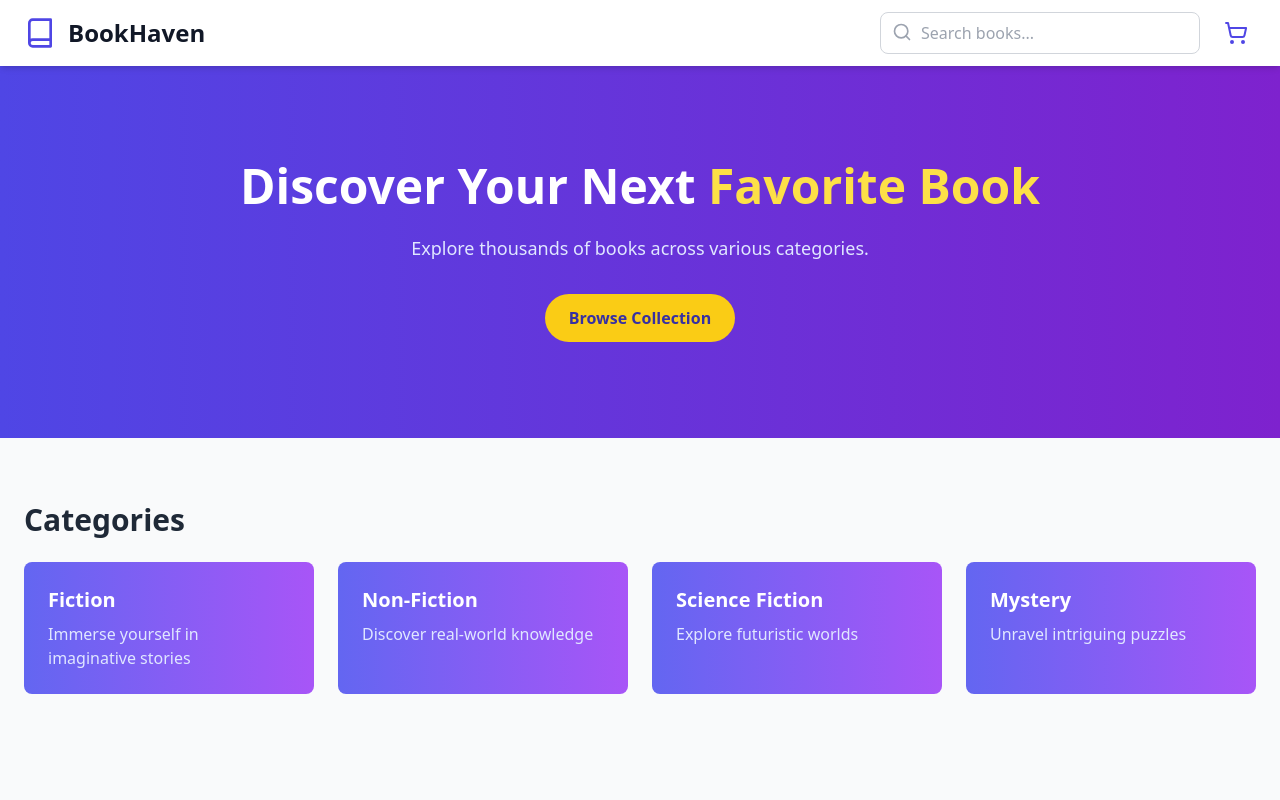
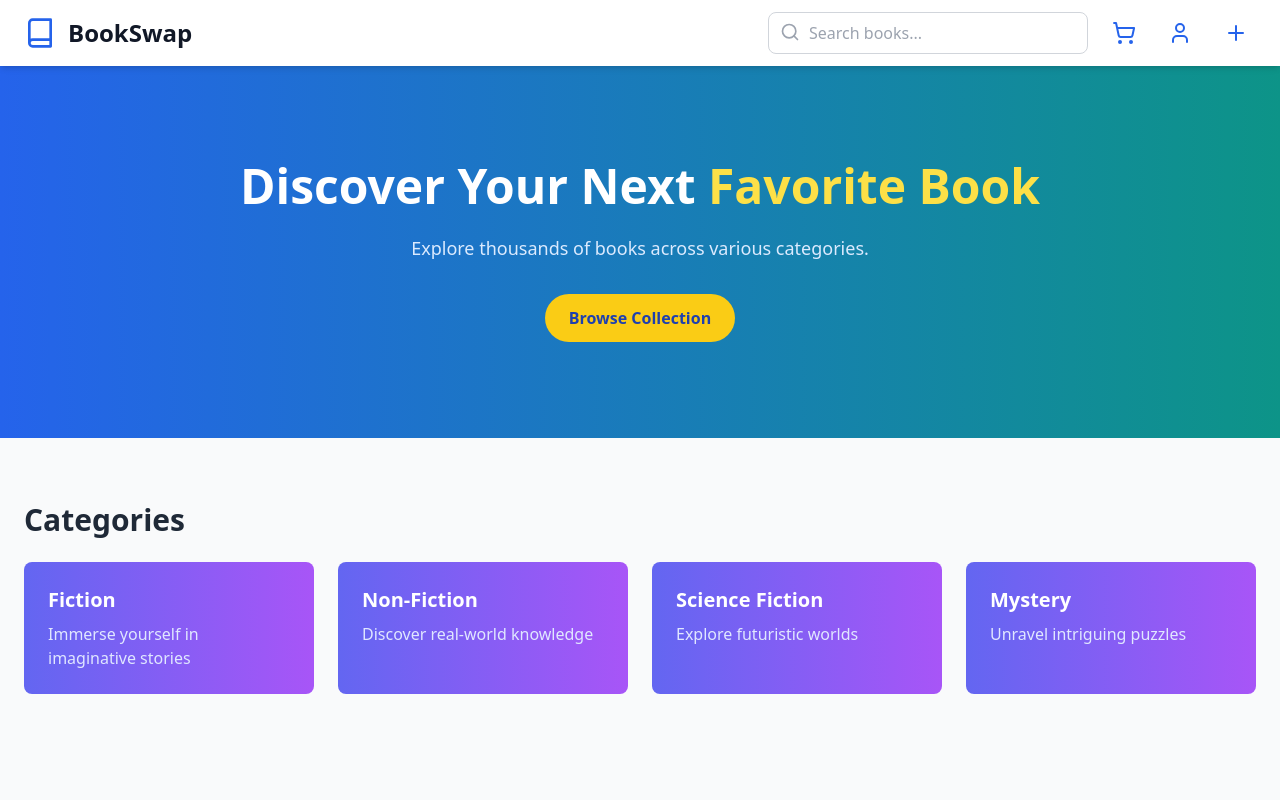
Before and after one commit to Neel-07/Online-bookstore, a React (Vite) app: page / in a window 1280 px wide. Both pictures are taken after a click on the button "Explore Now". Shown: the top 800 px of the page. Built offline with nearby package versions, Linux system fonts and the light colour scheme.

Commit message:
Added features

```diff
--- a/src/App.tsx
+++ b/src/App.tsx
@@ -1,5 +1,5 @@
 import React, { useState } from "react";
-import { Search, ShoppingCart, Book as BookIcon, Menu, X, ArrowRight } from "lucide-react";
+import { Search, ShoppingCart, Book as BookIcon, Menu, X, ArrowRight, User, Plus, Star } from "lucide-react";
 import { BookCard } from "./components/BookCard";
 import { CategoryCard } from "./components/CategoryCard";
 import { books, categories } from "./data/books";
@@ -9,6 +9,8 @@ function App() {
   const [searchQuery, setSearchQuery] = useState("");
   const [isMobileMenuOpen, setIsMobileMenuOpen] = useState(false);
   const [isLandingPageVisible, setIsLandingPageVisible] = useState(true);
+  const [isLoggedIn, setIsLoggedIn] = useState(false);
+  const [showUploadForm, setShowUploadForm] = useState(false);
 
   const filteredBooks = books.filter(
     (book) =>
@@ -20,6 +22,24 @@ function App() {
     setIsLandingPageVisible(false);
   };
 
+  const handleLogin = () => {
+    setIsLoggedIn(true);
+  };
+
+  const handleLogout = () => {
+    setIsLoggedIn(false);
+  };
+
+  const handleUploadBook = () => {
+    setShowUploadForm(true);
+  };
+
+  const handleSubmitBook = (e:any) => {
+    e.preventDefault();
+    // Handle book submission logic here
+    setShowUploadForm(false);
+  };
+
   return (
     <div className="min-h-screen bg-gray-50 text-gray-800">
       {/* Landing Page */}
@@ -28,7 +48,7 @@ function App() {
           initial={{ opacity: 0 }}
           animate={{ opacity: 1 }}
           exit={{ opacity: 0 }}
-          className="fixed inset-0 bg-gradient-to-r from-indigo-600 to-purple-700 flex flex-col items-center justify-center text-white z-50"
+          className="fixed inset-0 bg-gradient-to-r from-blue-600 to-teal-600 flex flex-col items-center justify-center text-white z-50"
         >
           <motion.h1
             initial={{ y: -50, opacity: 0 }}
@@ -36,22 +56,22 @@ function App() {
             transition={{ delay: 0.2 }}
             className="text-6xl font-extrabold mb-6 text-center"
           >
-            Welcome to <span className="text-yellow-300">BookHaven</span>
+            Welcome to <span className="text-yellow-300">BookSwap</span>
           </motion.h1>
           <motion.p
             initial={{ y: 50, opacity: 0 }}
             animate={{ y: 0, opacity: 1 }}
             transition={{ delay: 0.4 }}
-            className="text-lg text-indigo-100 mb-8 text-center"
+            className="text-lg text-blue-100 mb-8 text-center"
           >
-            Your ultimate destination for discovering and purchasing books.
+            Buy, sell, and review books with ease.
           </motion.p>
           <motion.button
             initial={{ scale: 0 }}
             animate={{ scale: 1 }}
             transition={{ delay: 0.6 }}
             onClick={handleExploreClick}
-            className="bg-yellow-400 text-indigo-800 px-8 py-3 rounded-full font-semibold hover:bg-yellow-300 transition flex items-center space-x-2"
+            className="bg-yellow-400 text-blue-800 px-8 py-3 rounded-full font-semibold hover:bg-yellow-300 transition flex items-center space-x-2"
           >
             <span>Explore Now</span>
             <ArrowRight className="h-5 w-5" />
@@ -69,8 +89,8 @@ function App() {
           {/* Navigation */}
           <nav className="sticky top-0 z-50 bg-white shadow-md py-3 px-6 flex items-center justify-between">
             <div className="flex items-center space-x-3">
-              <BookIcon className="h-8 w-8 text-indigo-600" />
-              <span className="text-2xl font-bold text-gray-900">BookHaven</span>
+              <BookIcon className="h-8 w-8 text-blue-600" />
+              <span className="text-2xl font-bold text-gray-900">BookSwap</span>
             </div>
             <div className="hidden md:flex items-center space-x-4">
               <div className="relative w-80">
@@ -79,31 +99,43 @@ function App() {
                   placeholder="Search books..."
                   value={searchQuery}
                   onChange={(e) => setSearchQuery(e.target.value)}
-                  className="w-full pl-10 pr-4 py-2 border border-gray-300 rounded-lg focus:ring-2 focus:ring-indigo-500 focus:outline-none"
+                  className="w-full pl-10 pr-4 py-2 border border-gray-300 rounded-lg focus:ring-2 focus:ring-blue-500 focus:outline-none"
                 />
                 <Search className="absolute left-3 top-2.5 h-5 w-5 text-gray-400" />
               </div>
-              <button className="p-2 text-indigo-600 hover:text-indigo-800">
+              <button className="p-2 text-blue-600 hover:text-blue-800">
                 <ShoppingCart className="h-6 w-6" />
+              </button>
+              {isLoggedIn ? (
+                <button onClick={handleLogout} className="p-2 text-blue-600 hover:text-blue-800">
+                  <User className="h-6 w-6" />
+                </button>
+              ) : (
+                <button onClick={handleLogin} className="p-2 text-blue-600 hover:text-blue-800">
+                  <User className="h-6 w-6" />
+                </button>
+              )}
+              <button onClick={handleUploadBook} className="p-2 text-blue-600 hover:text-blue-800">
+                <Plus className="h-6 w-6" />
               </button>
             </div>
             <button
               onClick={() => setIsMobileMenuOpen(!isMobileMenuOpen)}
-              className="md:hidden p-2 rounded-lg text-indigo-600 hover:bg-indigo-100"
+              className="md:hidden p-2 rounded-lg text-blue-600 hover:bg-blue-100"
             >
               {isMobileMenuOpen ? <X className="h-6 w-6" /> : <Menu className="h-6 w-6" />}
             </button>
           </nav>
 
           {/* Hero Section */}
-          <section className="relative bg-gradient-to-r from-indigo-600 to-purple-700 text-white py-24 text-center">
+          <section className="relative bg-gradient-to-r from-blue-600 to-teal-600 text-white py-24 text-center">
             <h1 className="text-5xl font-extrabold mb-6">
               Discover Your Next <span className="text-yellow-300">Favorite Book</span>
             </h1>
-            <p className="text-lg text-indigo-100 mb-8">
+            <p className="text-lg text-blue-100 mb-8">
               Explore thousands of books across various categories.
             </p>
-            <button className="bg-yellow-400 text-indigo-800 px-6 py-3 rounded-full font-semibold hover:bg-yellow-300 transition">
+            <button className="bg-yellow-400 text-blue-800 px-6 py-3 rounded-full font-semibold hover:bg-yellow-300 transition">
               Browse Collection
             </button>
           </section>
@@ -128,13 +160,48 @@ function App() {
             </div>
           </section>
 
+          {/* Book Upload Form */}
+          {showUploadForm && (
+            <div className="fixed inset-0 bg-black bg-opacity-50 flex items-center justify-center z-50">
+              <div className="bg-white p-6 rounded-lg w-96">
+                <h2 className="text-xl font-bold mb-4">Upload a Book</h2>
+                <form onSubmit={handleSubmitBook}>
+                  <div className="mb-4">
+                    <label className="block text-sm font-medium text-gray-700">Title</label>
+                    <input type="text" className="mt-1 block w-full border border-gray-300 rounded-lg p-2" />
+                  </div>
+                  <div className="mb-4">
+                    <label className="block text-sm font-medium text-gray-700">Author</label>
+                    <input type="text" className="mt-1 block w-full border border-gray-300 rounded-lg p-2" />
+                  </div>
+                  <div className="mb-4">
+                    <label className="block text-sm font-medium text-gray-700">Description</label>
+                    <textarea className="mt-1 block w-full border border-gray-300 rounded-lg p-2" />
+                  </div>
+                  <div className="mb-4">
+                    <label className="block text-sm font-medium text-gray-700">Cover Image</label>
+                    <input type="file" className="mt-1 block w-full border border-gray-300 rounded-lg p-2" />
+                  </div>
+                  <div className="flex justify-end">
+                    <button type="button" onClick={() => setShowUploadForm(false)} className="mr-2 bg-gray-500 text-white px-4 py-2 rounded-lg">
+                      Cancel
+                    </button>
+                    <button type="submit" className="bg-blue-600 text-white px-4 py-2 rounded-lg">
+                      Upload
+                    </button>
+                  </div>
+                </form>
+              </div>
+            </div>
+          )}
+
           {/* Footer */}
           <footer className="bg-gray-900 text-white py-10">
             <div className="max-w-7xl mx-auto px-6 grid grid-cols-1 md:grid-cols-2 gap-8">
               <div>
-                <h3 className="text-lg font-semibold mb-4">About BookHaven</h3>
+                <h3 className="text-lg font-semibold mb-4">About BookSwap</h3>
                 <p className="text-gray-400">
-                  Your go-to destination for discovering and purchasing books online.
+                  Your go-to destination for buying, selling, and reviewing books online.
                 </p>
               </div>
               <div>
@@ -148,7 +215,7 @@ function App() {
               </div>
             </div>
             <div className="border-t border-gray-700 mt-8 pt-4 text-center text-gray-400">
-              <p>&copy; 2024 BookHaven. All rights reserved.</p>
+              <p>&copy; 2024 BookSwap. All rights reserved.</p>
             </div>
           </footer>
         </motion.div>
```
